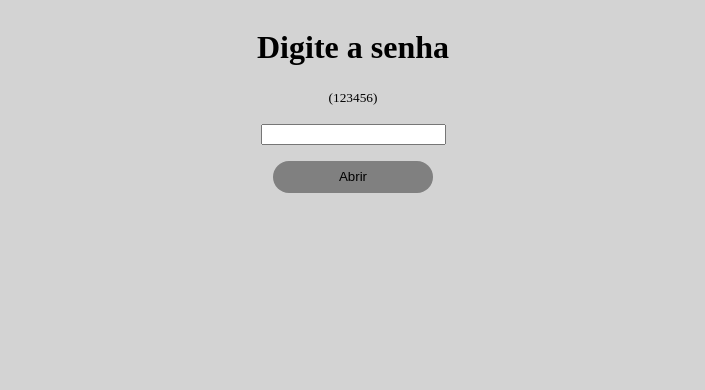
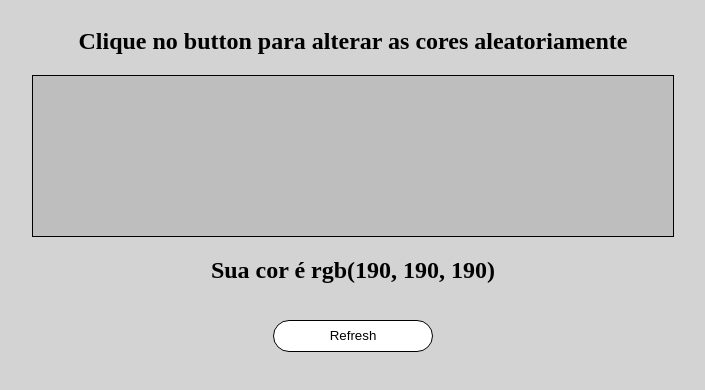
Before and after one commit to Arthur-art/reactjs-codecademy, a React (Create React App) app in the folder study-react/: page / in a window 1280 px wide. Shown: the top 390 px of the page, without its empty margins (287-992 px from the left). Built offline with nearby package versions, Linux system fonts and the light colour scheme.

Commit message:
RandomColors component

```diff
--- a/study-react/public/style.css
+++ b/study-react/public/style.css
@@ -10,14 +10,21 @@ body {
 }
 
 button {
-  border: none;
+  border: solid black 0.1rem;
   width: 10rem;
   height: 2rem;
   border-radius: 2rem;
-  background: gray;
+  background: white;
   margin-top: 1rem;
+  cursor: pointer;
 }
 
 li {
   font-size: 2rem;
 }
+
+#color {
+  border: solid black 0.1rem;
+  width: 40rem;
+  height: 10rem;
+}
--- a/study-react/src/components/Button.jsx
+++ b/study-react/src/components/Button.jsx
@@ -1,11 +1,12 @@
 import React from 'react'
 export default class Button extends React.Component{
     render(){
-        const props = JSON.stringify(this.props);
+
         return (
             <div>
-                <button onClick={this.props.talk}>Talk</button>
-               <button onClick={this.props.propsComponent}>console.log(PropsComponentChildren)</button>
+               <button onClick={this.props.onClick}>
+                   Refresh
+               </button>
             </div>
         )
     }
--- /dev/null
+++ b/study-react/src/components/RandomColors.jsx
@@ -0,0 +1,56 @@
+import React from 'react'
+import Button from './Button'
+
+export default class RandomColors extends React.Component{
+    constructor(props){
+        super(props)
+        this.state={
+            color:[190,190,190],
+        }
+        this.handleClick = this.handleClick.bind(this)
+    }
+    //atualizando this.state.color com o evento de onCLick
+    handleClick(){
+        this.setState({
+            color: this.chooseColor()
+        })
+    }
+    //Montando o component
+    componentDidMount(){
+        this.applyColor()
+    }
+    //Atualizando component
+    componentDidUpdate(prevProps, prevState) {
+        this.applyColor();
+      }
+    //formatando o this.state.color para 'rgb(x,y,z)'
+    applyColor(){
+        const color = this.formatColor(this.state.color);
+        return color;
+    }
+    //function para formartar dados para para 'rgb(x,y,z)'
+    formatColor(ary) {
+        return 'rgb(' + ary.join(', ') + ')';
+    }
+     //Gerando array com 3 posicoes de numeros aleatorios entrem 0 e 255
+     chooseColor(){
+        const random = []
+        for(let i=0; i<3; i++){
+            random.push(Math.floor(Math.random()*256));
+        }
+        return random;
+    }
+
+
+    render(){
+        const divColor = <div style={{background: this.applyColor() }}  id="color"></div>;
+        return (
+            <div>
+                <h2>Clique no button para alterar as cores aleatoriamente</h2>
+                {divColor}
+                <h2>Sua cor é {this.formatColor(this.state.color)}</h2>
+                <Button onClick={this.handleClick}/>
+            </div>
+        )
+    }
+}
--- a/study-react/src/index.jsx
+++ b/study-react/src/index.jsx
@@ -1,11 +1,11 @@
 import React from 'react'
 import ReactDOM from 'react-dom'
-import LoginContact from './components/LoginContact'
+import RandomColors from './components/RandomColors'
 
 
 ReactDOM.render(
     <React.StrictMode>
-        <LoginContact/>
+        <RandomColors/>
     </React.StrictMode>,
     document.getElementById('container')
 );
```
Also changed, not shown: 1 other file (tests, documents, lock files or other folders).
